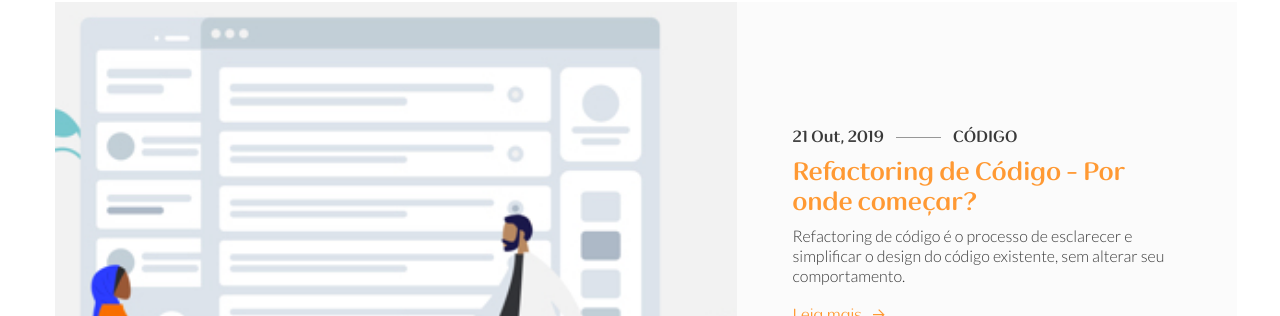
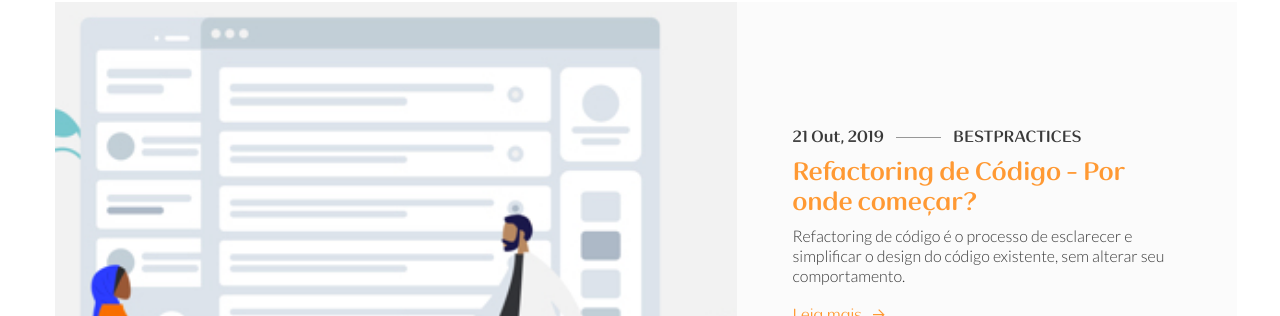
Before and after one commit to natura-cosmeticos/techblog, a Jekyll site: the page built from index.html, in a window 1280 px wide. Shown: the part 167-483 px from the top of the page. Built offline with Jekyll 4.4.1, drawn with Linux system fonts in a browser that asks for light colours.

Commit message:
Update 2019-10-21-code-refactoring.md

```diff
--- a/_posts/2019-10-21-code-refactoring.md
+++ b/_posts/2019-10-21-code-refactoring.md
@@ -1,8 +1,8 @@
 ---
 layout: post
 title: Refactoring de Código - Por onde começar?
-author: Bianca Letti
-category: Código
+author: bih_letti
+category: bestpractices
 featured_image: sample/post-thumb-1.jpg
 excerpt: Refactoring de código é o processo de esclarecer e simplificar o design do código existente, sem alterar seu comportamento.
 ---
@@ -25,7 +25,7 @@ Mas note que é apenas "seguro" refatorar extensivamente o código se tivermos e
 
 Sem poder executar esses testes após cada pequena etapa de uma refatoração, corremos o risco de introduzir erros. Se você está fazendo um verdadeiro desenvolvimento orientado a testes (Test-Driven Development - TDD), no qual o design evolui continuamente, então você não tem escolha sobre a refatoração regular, já que é assim que você evolui o design.
 
-## Code Hygiene:
+#### Code Hygiene:
 
 Uma metáfora popular para a refatoração é limpar a cozinha enquanto você cozinha.
 
```
